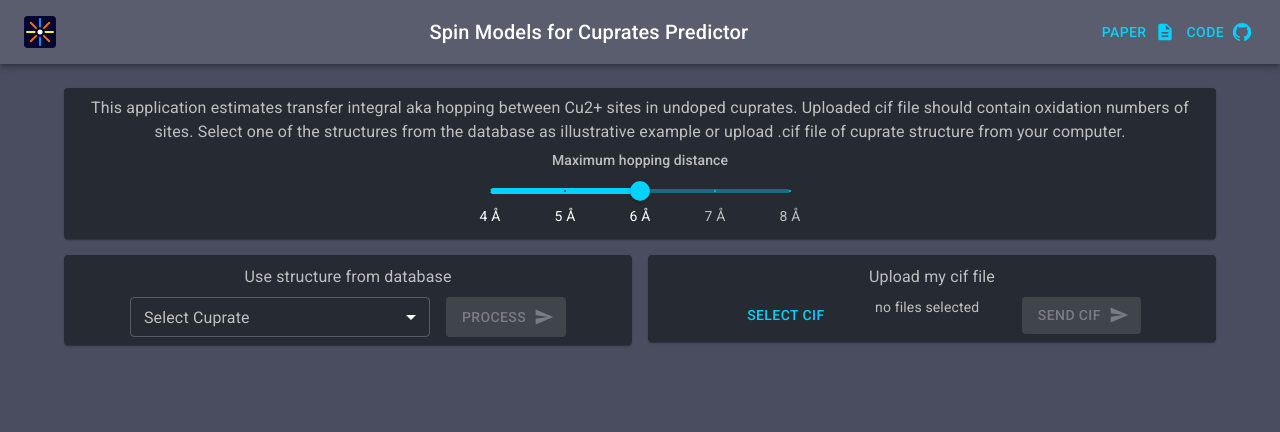
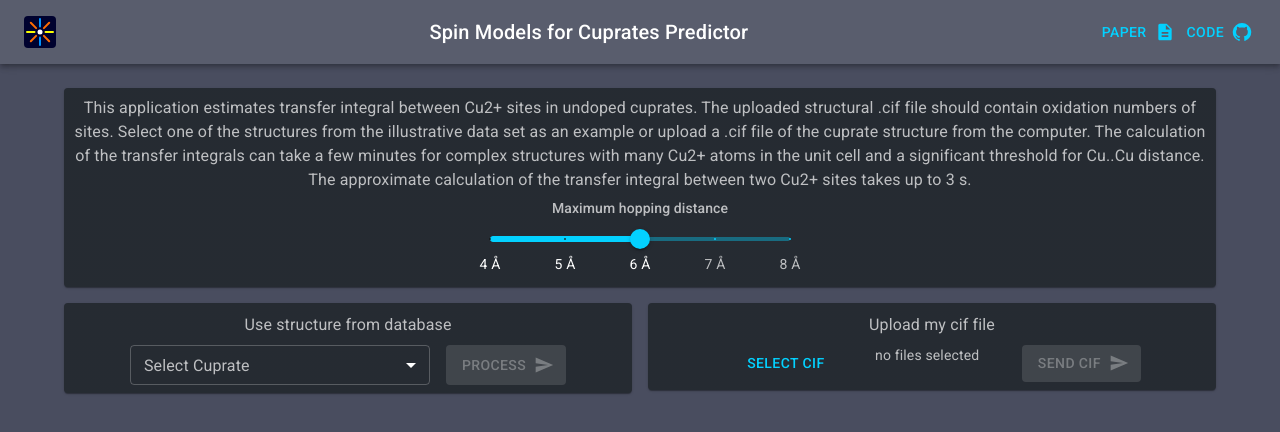
Before and after one commit to denyskononenko/smcp, a React (Create React App) app: page / in a window 1280 px wide. Shown: the top 432 px of the page. Built offline with nearby package versions, Linux system fonts and the light colour scheme.

Commit message:
fix: fix of description text on front end

```diff
--- a/src/Form.js
+++ b/src/Form.js
@@ -20,8 +20,10 @@ import parse from 'html-react-parser';
 import { styled } from "@mui/material/styles";
 
 const testStructures = [
+    {id: "haydeeite", name: "Cu3 Mg (OH)6 Cl2"},
+    {id: "kapellasite", name: "Cu3 Zn (OH)6 Cl2"},
     {id: "532", name: "Ca2 (Cu Br2 O2)"},
-    {id: "4154", name: "K2 Cu (N H C O N H C O N H)2 (H2 O)4"},
+    {id: "4154", name: "K2 Cu (N3 H3 C2 O2)2 (H2 O)4"},
     {id: "80576", name: "Cu Sb2 O6"},
     {id: "84173", name: "Sr3 Cu3 (P O4)4"},
 ];
@@ -193,9 +195,11 @@ class Form extends Component {
                     <Grid item xs={12}>
                     <Item>
                         <Typography variant="body1" gutterBottom>
-                        This application estimates transfer integral aka hopping between Cu2+ sites in undoped cuprates.
-                        Uploaded cif file should contain oxidation numbers of sites.
-                        Select one of the structures from the database as illustrative example or upload .cif file of cuprate structure from your computer.
+                        This application estimates transfer integral between Cu2+ sites in undoped cuprates.
+                        The uploaded structural .cif file should contain oxidation numbers of sites.
+                        Select one of the structures from the illustrative data set as an example or upload a .cif file of the cuprate structure from the computer.
+                        The calculation of the transfer integrals can take a few minutes for complex structures with many Cu2+ atoms in the unit cell and a significant threshold for Cu..Cu distance.
+                        The approximate calculation of the transfer integral between two Cu2+ sites takes up to 3 s.
                         </Typography>
                         <Typography variant="subtitle2" gutterBottom>
                         Maximum hopping distance
```
